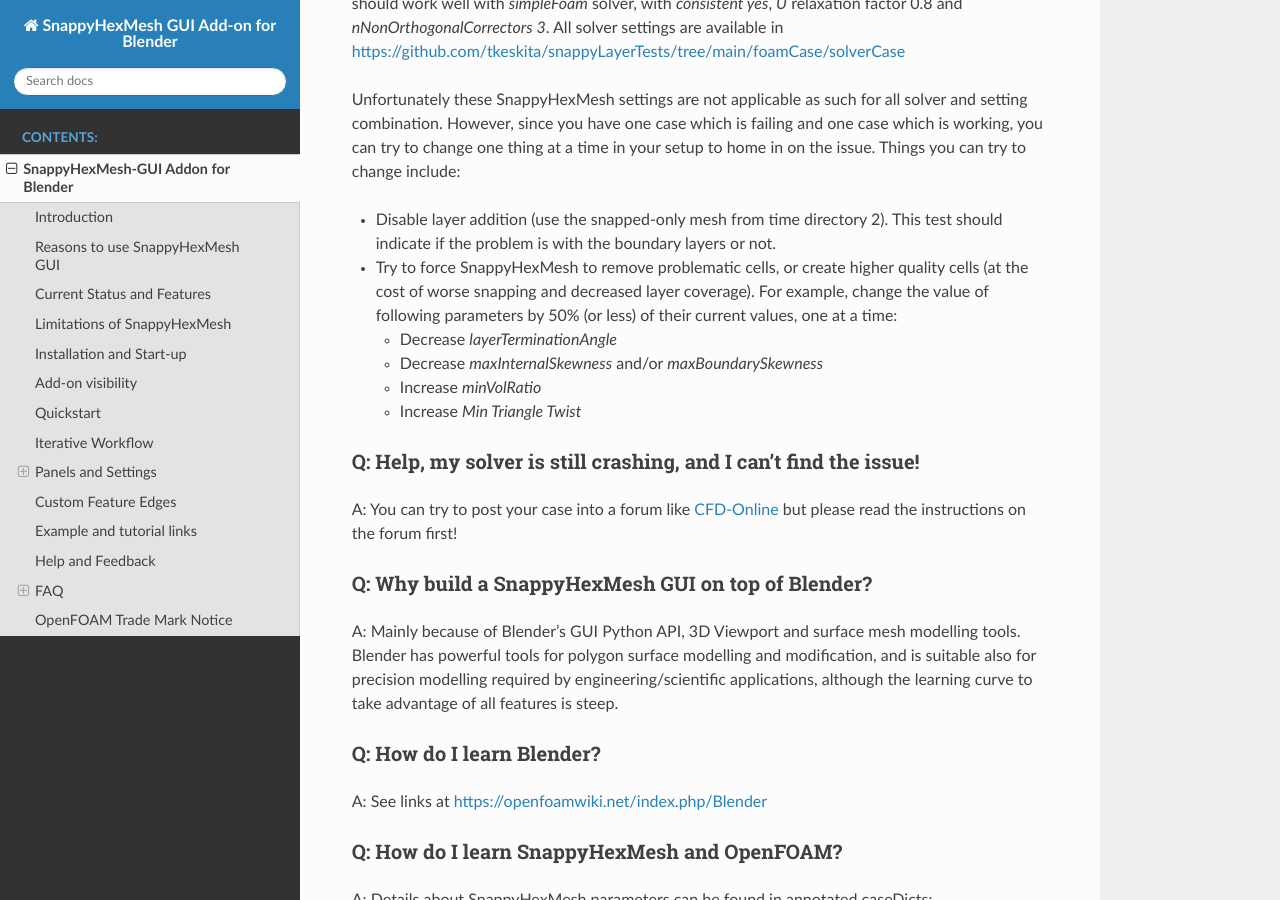
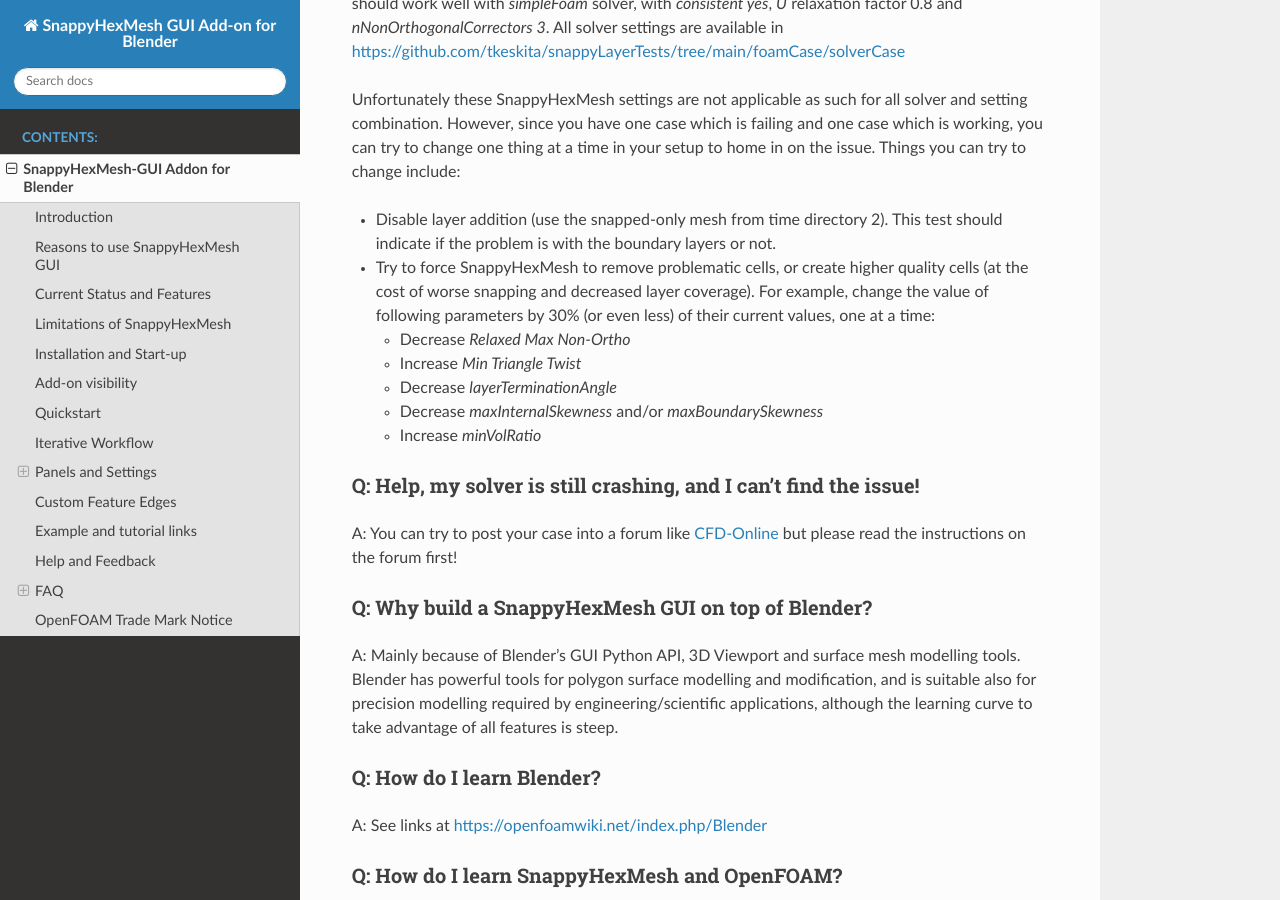
Before and after one commit to tkeskita/snappyhexmesh_gui, a Sphinx documentation site: the page built from docs/snappy_gui.rst, in a window 1280 px wide and 900 px high, scrolled down 18669 px. Built offline with Sphinx 7.4.7 and the Read the Docs theme 2.0.0, drawn with Linux system fonts in a browser that asks for light colours.

Commit message:
Docs: Finetune divergence debugging tips

```diff
--- a/docs/snappy_gui.rst
+++ b/docs/snappy_gui.rst
@@ -814,12 +814,13 @@
 - Try to force SnappyHexMesh to remove problematic cells, or create
   higher quality cells (at the cost of worse snapping and decreased
   layer coverage). For example, change the value of following parameters
-  by 50% (or less) of their current values, one at a time:
+  by 30% (or even less) of their current values, one at a time:
 
+  - Decrease *Relaxed Max Non-Ortho*
+  - Increase *Min Triangle Twist*
   - Decrease *layerTerminationAngle*
   - Decrease *maxInternalSkewness* and/or *maxBoundarySkewness*
   - Increase *minVolRatio*
-  - Increase *Min Triangle Twist*
 
 Q: Help, my solver is still crashing, and I can't find the issue!
 ^^^^^^^^^^^^^^^^^^^^^^^^^^^^^^^^^^^^^^^^^^^^^^^^^^^^^^^^^^^^^^^^^
```
